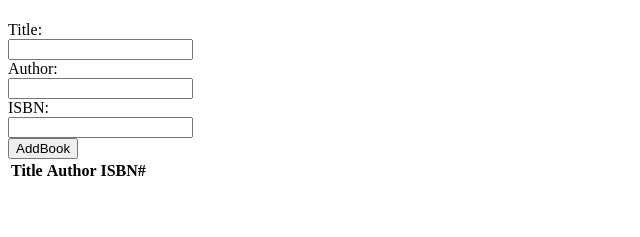
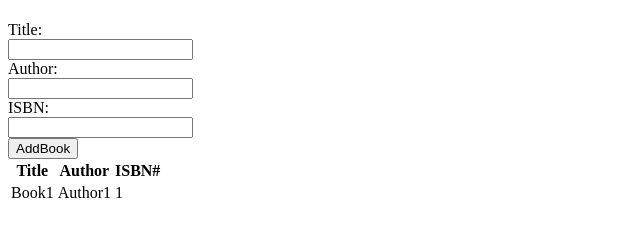
Before and after one commit to acciojob/book-list-dhusakshata, a website: page main.html in a window 1280 px wide. Shown: the part 59-296 px from the top of the page, without its empty margins (0-640 px from the left). Drawn offline with Linux system fonts and the light colour scheme.

Commit message:
created a submission

```diff
--- a/main.html
+++ b/main.html
@@ -39,6 +39,13 @@
         </tr>
       </thead>
       <tbody id="book-list">
+		  <tr>
+		<td>Book1</td>
+			  <td>Author1</td>
+			  <td>1</td>
+
+
+		  </tr>
       </tbody>
     </table>
   </div>
```
